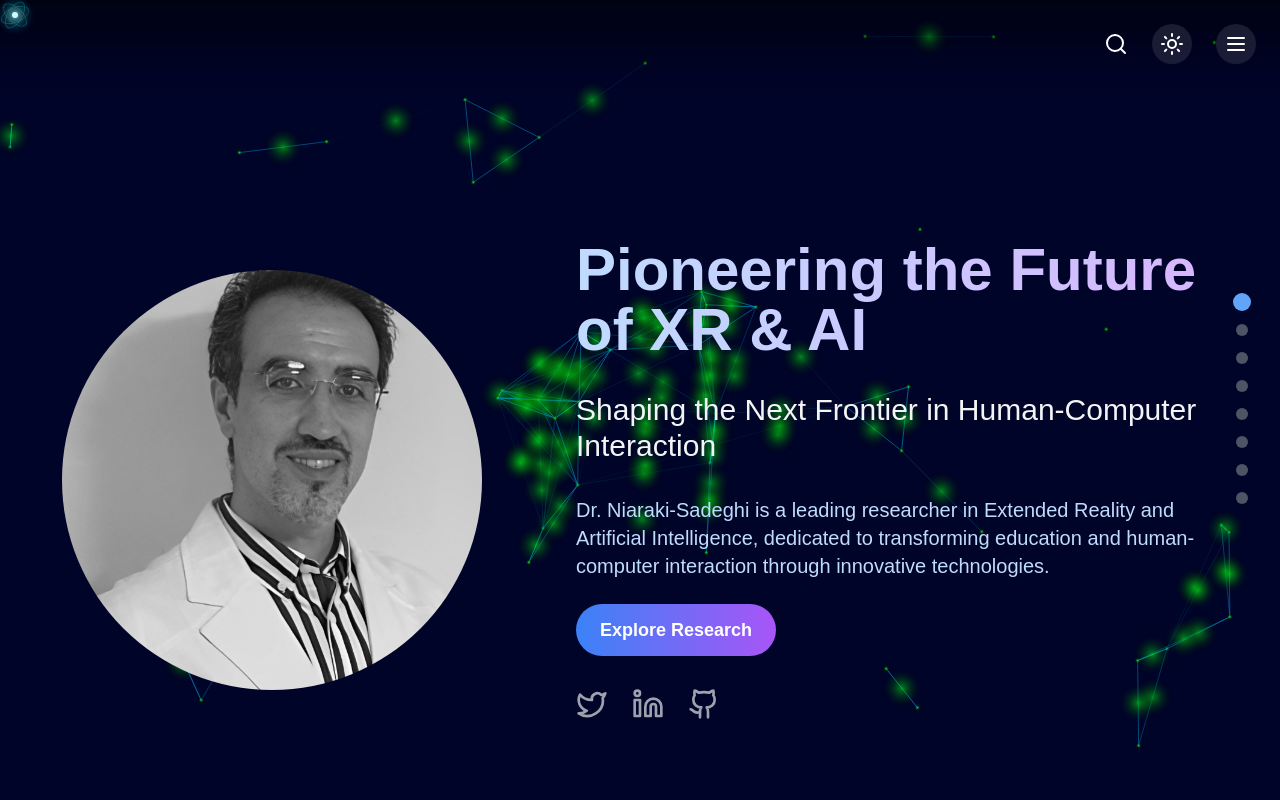
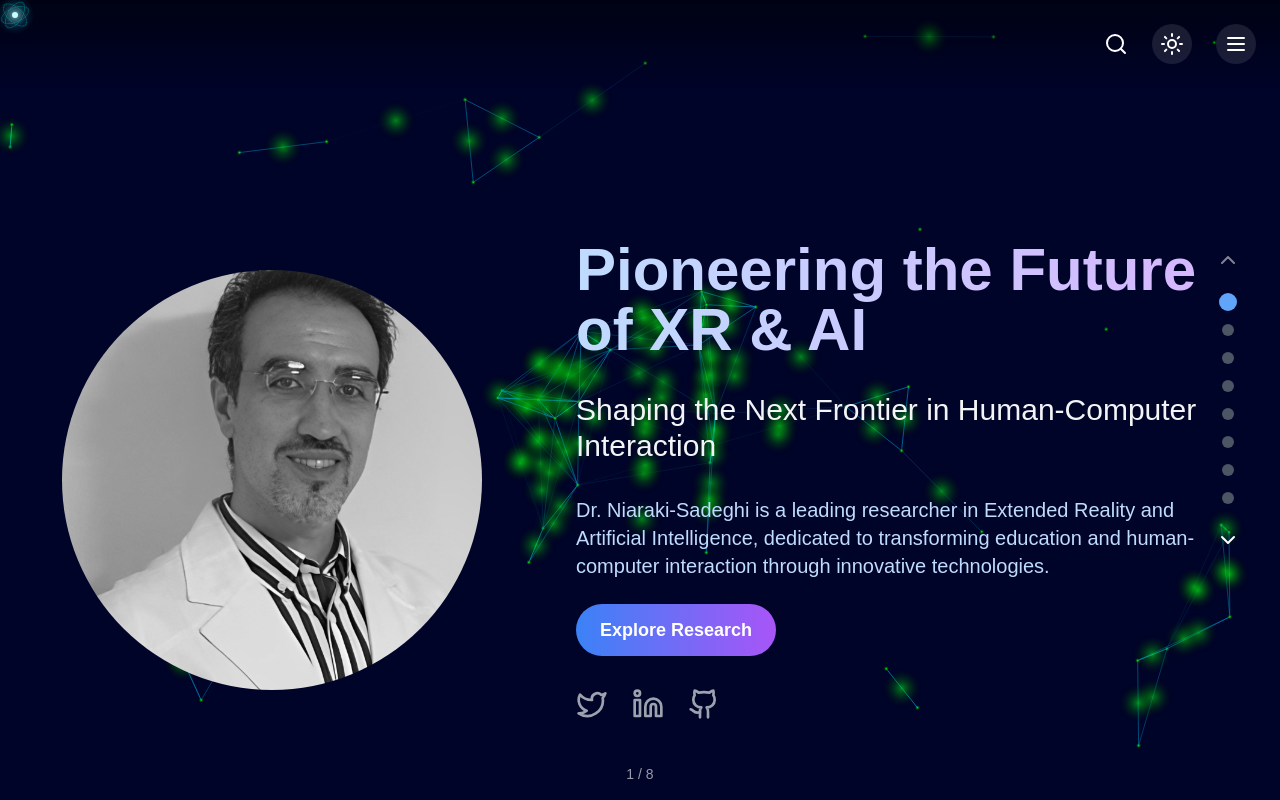
Before and after one commit to azizbekdevuz/dr-niaraki-website, a Next.js app: page / in a window 1280 px wide. Built offline with nearby package versions, Linux system fonts and the light colour scheme.

Commit message:
fix SmoothScrollWrapper logic

```diff
--- a/package.json
+++ b/package.json
@@ -14,15 +14,19 @@
   },
   "dependencies": {
     "framer-motion": "^11.11.17",
+    "gsap": "^3.12.5",
+    "locomotive-scroll": "^4.1.4",
     "lodash": "^4.17.21",
     "lucide-react": "^0.460.0",
     "next": "^15.0.3",
     "next-themes": "^0.4.3",
     "react": "^18.3.1",
     "react-dom": "^18.3.1",
-    "react-intersection-observer": "^9.13.1"
+    "react-intersection-observer": "^9.13.1",
+    "react-native-actions-sheet": "^0.9.7"
   },
   "devDependencies": {
+    "@types/locomotive-scroll": "^4.1.3",
     "@types/lodash": "^4.17.13",
     "@types/node": "22.9.0",
     "@types/react": "^18.3.12",
--- a/src/components/SmoothScrollWrapper.tsx
+++ b/src/components/SmoothScrollWrapper.tsx
@@ -1,10 +1,73 @@
-import React, {useRef, useEffect, useState, useCallback } from 'react';
-import { motion, AnimatePresence } from "framer-motion";
+import React, { useRef, useEffect, useState, useCallback } from 'react';
+import { motion, AnimatePresence } from 'framer-motion';
+import { ChevronUp, ChevronDown } from 'lucide-react';
 
-const SmoothScrollWrapper: React.FC<{
+// Custom hook for handling scroll logic
+const useScrollHandler = (
+  currentSection: number,
+  totalSections: number,
+  isTransitioning: boolean,
+  setCurrentSection: (section: number) => void,
+  setDirection: (direction: number) => void,
+  setIsTransitioning: (transitioning: boolean) => void,
+  sectionRefs: React.MutableRefObject<(HTMLDivElement | null)[]>,
+  transitionDuration: number
+) => {
+  return useCallback((e: WheelEvent | TouchEvent) => {
+    if (isTransitioning) return;
+
+    const currentSectionEl = sectionRefs.current[currentSection];
+    if (!currentSectionEl) return;
+
+    const { scrollTop, scrollHeight, clientHeight } = currentSectionEl;
+    const isAtTop = scrollTop === 0;
+    const isAtBottom = Math.abs(scrollHeight - clientHeight - scrollTop) < 1;
+
+    // Handle both wheel and touch events
+    let delta = 0;
+    if (e instanceof WheelEvent) {
+      delta = e.deltaY;
+    } else if (e instanceof TouchEvent) {
+      // Implementation for touch events
+      const touch = e.touches[0] || e.changedTouches[0];
+      delta = touch.clientY;
+    }
+
+    if ((isAtTop && delta < 0 && currentSection > 0) ||
+        (isAtBottom && delta > 0 && currentSection < totalSections - 1)) {
+      e.preventDefault();
+
+      const newDirection = delta > 0 ? 1 : -1;
+      const newSection = currentSection + newDirection;
+
+      if (newSection >= 0 && newSection < totalSections) {
+        setIsTransitioning(true);
+        setDirection(newDirection);
+        setCurrentSection(newSection);
+
+        setTimeout(() => {
+          setIsTransitioning(false);
+          sectionRefs.current[newSection]?.scrollTo({
+            top: 0,
+            behavior: 'smooth'
+          });
+        }, transitionDuration);
+      }
+    }
+  }, [currentSection, isTransitioning, setCurrentSection, setDirection, setIsTransitioning, sectionRefs, transitionDuration, totalSections]);
+};
+
+interface SmoothScrollWrapperProps {
   children: React.ReactNode[];
   darkMode: boolean;
-}> = ({ children, darkMode }) => {
+  sectionTitles?: string[];
+}
+
+const SmoothScrollWrapper: React.FC<SmoothScrollWrapperProps> = ({
+  children,
+  darkMode,
+  sectionTitles = []
+}) => {
   const [currentSection, setCurrentSection] = useState(0);
   const [direction, setDirection] = useState(0);
   const [isTransitioning, setIsTransitioning] = useState(false);
@@ -13,7 +76,6 @@ const SmoothScrollWrapper: React.FC<{
 
   const TRANSITION_DURATION = 800;
 
-  // Transition variants for section changes
   const variants = {
     enter: (direction: number) => ({
       y: direction > 0 ? '100%' : '-100%',
@@ -38,60 +100,74 @@ const SmoothScrollWrapper: React.FC<{
     })
   };
 
-  const handleScroll = useCallback((e: WheelEvent) => {
+  const handleScroll = useScrollHandler(
+    currentSection,
+    children.length,
+    isTransitioning,
+    setCurrentSection,
+    setDirection,
+    setIsTransitioning,
+    sectionRefs,
+    TRANSITION_DURATION
+  );
+
+  useEffect(() => {
+    const handleKeyPress = (e: KeyboardEvent) => {
       if (isTransitioning) return;
 
-    const currentSectionEl = sectionRefs.current[currentSection];
-    if (!currentSectionEl) return;
+      if (e.key === 'ArrowUp' && currentSection > 0) {
+        setIsTransitioning(true);
+        setDirection(-1);
+        setCurrentSection(prev => prev - 1);
+      } else if (e.key === 'ArrowDown' && currentSection < children.length - 1) {
+        setIsTransitioning(true);
+        setDirection(1);
+        setCurrentSection(prev => prev + 1);
+      }
+    };
 
-    const {
-      scrollTop,
-      scrollHeight,
-      clientHeight
-    } = currentSectionEl;
-
-    // Calculate if we're at the top or bottom of the current section
-    const isAtTop = scrollTop === 0;
-    const isAtBottom = Math.abs(scrollHeight - clientHeight - scrollTop) < 1;
-
-    // Only prevent default if we're about to change sections
-    if ((isAtTop && e.deltaY < 0 && currentSection > 0) ||
-        (isAtBottom && e.deltaY > 0 && currentSection < children.length - 1)) {
-      e.preventDefault();
-
-      const newDirection = e.deltaY > 0 ? 1 : -1;
-      const newSection = currentSection + newDirection;
-
-      if (newSection >= 0 && newSection < children.length) {
-        setIsTransitioning(true);
-        setDirection(newDirection);
-        setCurrentSection(newSection);
-
-        setTimeout(() => {
-          setIsTransitioning(false);
-          // Scroll to top of new section
-          sectionRefs.current[newSection]?.scrollTo(0, 0);
-        }, TRANSITION_DURATION);
-      }
-    }
+    window.addEventListener('keydown', handleKeyPress);
+    return () => window.removeEventListener('keydown', handleKeyPress);
   }, [currentSection, children.length, isTransitioning]);
 
   useEffect(() => {
     const container = containerRef.current;
     if (container) {
       container.addEventListener('wheel', handleScroll, { passive: false });
+      container.addEventListener('touchstart', handleScroll, { passive: false });
+      container.addEventListener('touchmove', handleScroll, { passive: false });
     }
     return () => {
       if (container) {
         container.removeEventListener('wheel', handleScroll);
+        container.removeEventListener('touchstart', handleScroll);
+        container.removeEventListener('touchmove', handleScroll);
       }
     };
   }, [handleScroll]);
 
   return (
-    <div ref={containerRef} className="fixed inset-0">
+    <div
+      ref={containerRef}
+      className="fixed inset-0"
+      role="region"
+      aria-label="Scrollable content sections"
+    >
+      {/* Navigation Controls */}
+      <div className="fixed right-8 top-1/2 transform -translate-y-1/2 z-50 flex flex-col items-center gap-4">
+        <button
+          onClick={() => currentSection > 0 && setCurrentSection(currentSection - 1)}
+          className={`p-2 rounded-full transition-all duration-300 ${
+            currentSection === 0 ? 'opacity-50 cursor-not-allowed' : 'hover:bg-gray-200/20'
+          }`}
+          disabled={currentSection === 0}
+          aria-label="Previous section"
+        >
+          <ChevronUp className="w-6 h-6" />
+        </button>
+
         {/* Navigation Dots */}
-      <div className="fixed right-8 top-1/2 transform -translate-y-1/2 z-50 flex flex-col gap-4">
+        <div className="flex flex-col gap-4" role="navigation" aria-label="Section navigation">
           {children.map((_, index) => (
             <motion.button
               key={index}
@@ -100,10 +176,6 @@ const SmoothScrollWrapper: React.FC<{
                   setIsTransitioning(true);
                   setDirection(index > currentSection ? 1 : -1);
                   setCurrentSection(index);
-                setTimeout(() => {
-                  setIsTransitioning(false);
-                  sectionRefs.current[index]?.scrollTo(0, 0);
-                }, TRANSITION_DURATION);
                 }
               }}
               className={`w-3 h-3 rounded-full transition-all duration-300 ${
@@ -113,8 +185,22 @@ const SmoothScrollWrapper: React.FC<{
               }`}
               whileHover={{ scale: 1.5 }}
               whileTap={{ scale: 0.9 }}
+              aria-label={sectionTitles[index] || `Section ${index + 1}`}
+              aria-current={currentSection === index ? 'true' : 'false'}
             />
           ))}
+        </div>
+
+        <button
+          onClick={() => currentSection < children.length - 1 && setCurrentSection(currentSection + 1)}
+          className={`p-2 rounded-full transition-all duration-300 ${
+            currentSection === children.length - 1 ? 'opacity-50 cursor-not-allowed' : 'hover:bg-gray-200/20'
+          }`}
+          disabled={currentSection === children.length - 1}
+          aria-label="Next section"
+        >
+          <ChevronDown className="w-6 h-6" />
+        </button>
       </div>
 
       {/* Sections */}
@@ -129,19 +215,22 @@ const SmoothScrollWrapper: React.FC<{
           className="absolute inset-0 w-full"
         >
           <div
-        ref={el => {
-          sectionRefs.current[currentSection] = el;
-        }}
-        className="h-full overflow-y-auto overflow-x-hidden"
-        style={{
-          scrollBehavior: 'smooth',
-          WebkitOverflowScrolling: 'touch'
-        }}
+            ref={el => { sectionRefs.current[currentSection] = el; }}
+            className="h-full overflow-y-auto overflow-x-hidden scroll-smooth"
+            role="region"
+            aria-label={sectionTitles[currentSection] || `Section ${currentSection + 1}`}
           >
             {children[currentSection]}
           </div>
         </motion.div>
       </AnimatePresence>
+
+      {/* Progress Indicator */}
+      <div className="fixed bottom-4 left-1/2 transform -translate-x-1/2 z-50">
+        <p className="text-sm opacity-60">
+          {currentSection + 1} / {children.length}
+        </p>
+      </div>
     </div>
   );
 };
--- a/src/pages/index.tsx
+++ b/src/pages/index.tsx
@@ -34,7 +34,7 @@ export default function Home() {
   const [menuOpen, setMenuOpen] = useState(false);
   const [activeSection, setActiveSection] = useState(0);
   const isMobile = useDeviceType();
-  const { isCPULoaded, isContentLoaded } = useLoadingStates(isMobile);
+  const { isContentLoaded } = useLoadingStates(isMobile);
 
   useEffect(() => {
     const handleMouseEnter = () => {
@@ -75,10 +75,20 @@ export default function Home() {
         <AdvancedBackground theme={darkMode ? "dark" : "light"} />
       )}
 
-      {isCPULoaded && (
-        <SmoothScrollWrapper darkMode={darkMode}>
-          <div>
-            <MainContent
+<SmoothScrollWrapper
+  darkMode={darkMode}
+  sectionTitles={[
+    "Main Content",
+    "About",
+    "Research",
+    "Publications",
+    "Teaching Experience",
+    "Editorial & Peer Review",
+    "Statistics & Testimonials",
+    "Contact"
+  ]}
+>
+  <div><MainContent
   isLoaded={isContentLoaded}
               darkMode={darkMode}
               textSystem={textSystem}
@@ -88,9 +98,7 @@ export default function Home() {
               menuOpen={menuOpen}
               setMenuOpen={setMenuOpen}
               activeSection={activeSection}
-              setActiveSection={setActiveSection}
-            />
-          </div>
+              setActiveSection={setActiveSection} /></div>
   <About darkMode={darkMode} />
   <Research darkMode={darkMode} />
   <Publications darkMode={darkMode} />
@@ -99,7 +107,6 @@ export default function Home() {
   <StatisticsTestimonials darkMode={darkMode} />
   <Contact darkMode={darkMode} />
 </SmoothScrollWrapper>
-      )}
 
       {!isMobile && <RotatingAtomCursor />}
     </div>
```
Also changed, not shown: 2 other files (tests, documents, lock files or other folders). Lines whose indentation alone changed are shown as unchanged.
